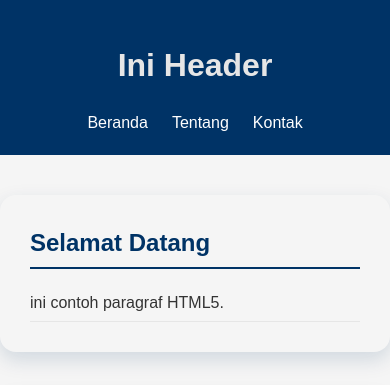
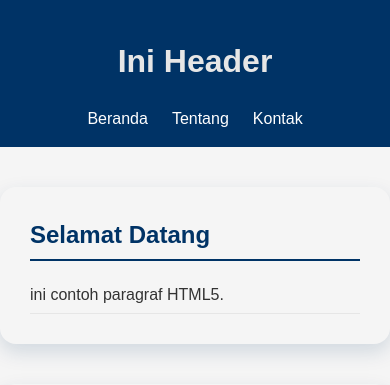
Before and after one commit to carl-jafar/2511500011-PWD-TI1A-252601, a PHP site: page /pertemuan-04/index.html in a window 390 px wide. Shown: the top 385 px of the page. Run offline with PHP 8.4, Linux system fonts and the light colour scheme.

Commit message:
styling header mobile

```diff
--- a/pertemuan-04/style.css
+++ b/pertemuan-04/style.css
@@ -38,10 +38,10 @@ header li a:hover {
 }
 
 header li a:focus {
-outline: 2px solid #ffffff;
-outline-offset: 2px;
-border-radius: 6px;
-background-color: rgba(116, 241, 255, 0.721);
+    outline: 2px solid #ffffff;
+    outline-offset: 2px;
+    border-radius: 6px;
+    background-color: rgba(116, 241, 255, 0.721);
 }
 
 header li a:active {
@@ -171,6 +171,13 @@ footer {
 }
 
 @media (max-width: 600px) {
+    header {
+        padding: 16px;
+        position: sticky;
+        top: 0;
+        z-index: 1000;
+    }
+
     #about p {
         flex-direction: column;
         align-items: flex-start;
```
Also changed, not shown: pertemuan-04/README.md.
